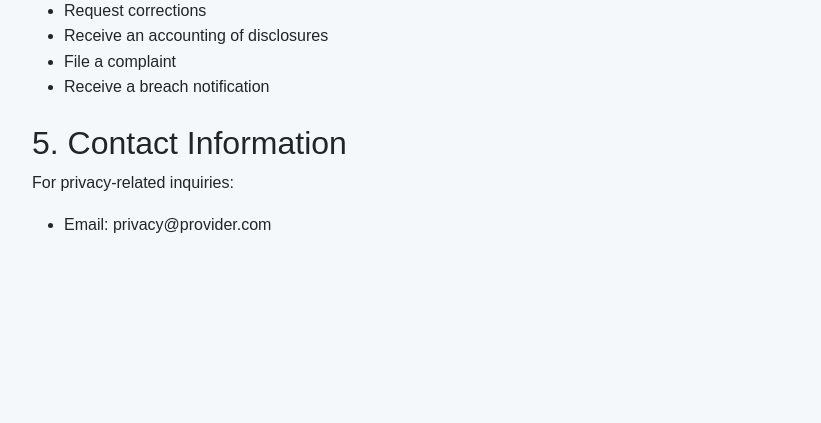
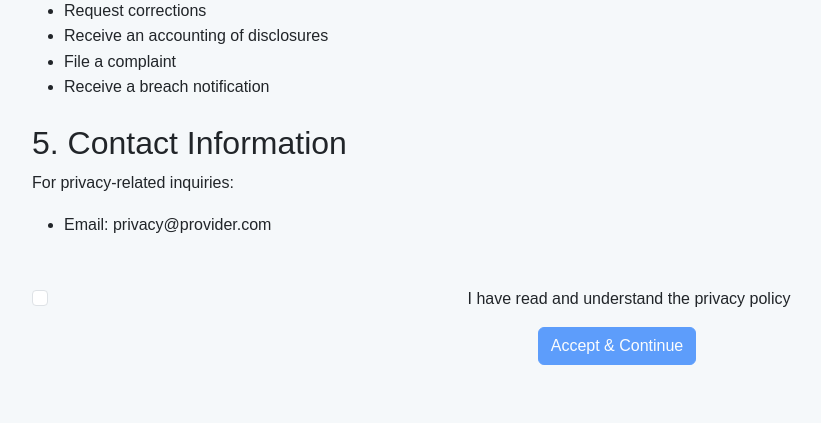
Before and after one commit to fsohail3/provider-app, a Flask app: page /privacy in a window 1280 px wide. Shown: the part 873-1296 px from the top of the page, without its empty margins (23-844 px from the left). Before the commit the page ends 1106 px from the top, so only its background shows below. Run offline with Flask 3, Linux system fonts and the light colour scheme.

Commit message:
Add consent button to privacy policy
- Add checkbox and continue button
- Add JavaScript for consent handling
- Enable redirect after consent
- Maintain HIPAA compliance flow

```diff
--- a/templates/privacy.html
+++ b/templates/privacy.html
@@ -63,6 +63,34 @@
                 <li>Email: privacy@provider.com</li>
             </ul>
         </section>
+
+        <!-- Consent Button -->
+        <div class="text-center mt-5">
+            <div class="form-check mb-3">
+                <input type="checkbox" id="consentCheckbox" class="form-check-input">
+                <label class="form-check-label" for="consentCheckbox">
+                    I have read and understand the privacy policy
+                </label>
+            </div>
+            <button id="acceptConsent" class="btn btn-primary" disabled>Accept & Continue</button>
+        </div>
+
+        <script>
+            document.getElementById('consentCheckbox').addEventListener('change', function() {
+                document.getElementById('acceptConsent').disabled = !this.checked;
+            });
+
+            document.getElementById('acceptConsent').addEventListener('click', async () => {
+                if (document.getElementById('consentCheckbox').checked) {
+                    const response = await fetch('/accept-consent', {
+                        method: 'POST'
+                    });
+                    if (response.ok) {
+                        window.location.href = '/';
+                    }
+                }
+            });
+        </script>
     </div>
 </body>
 </html>
```
